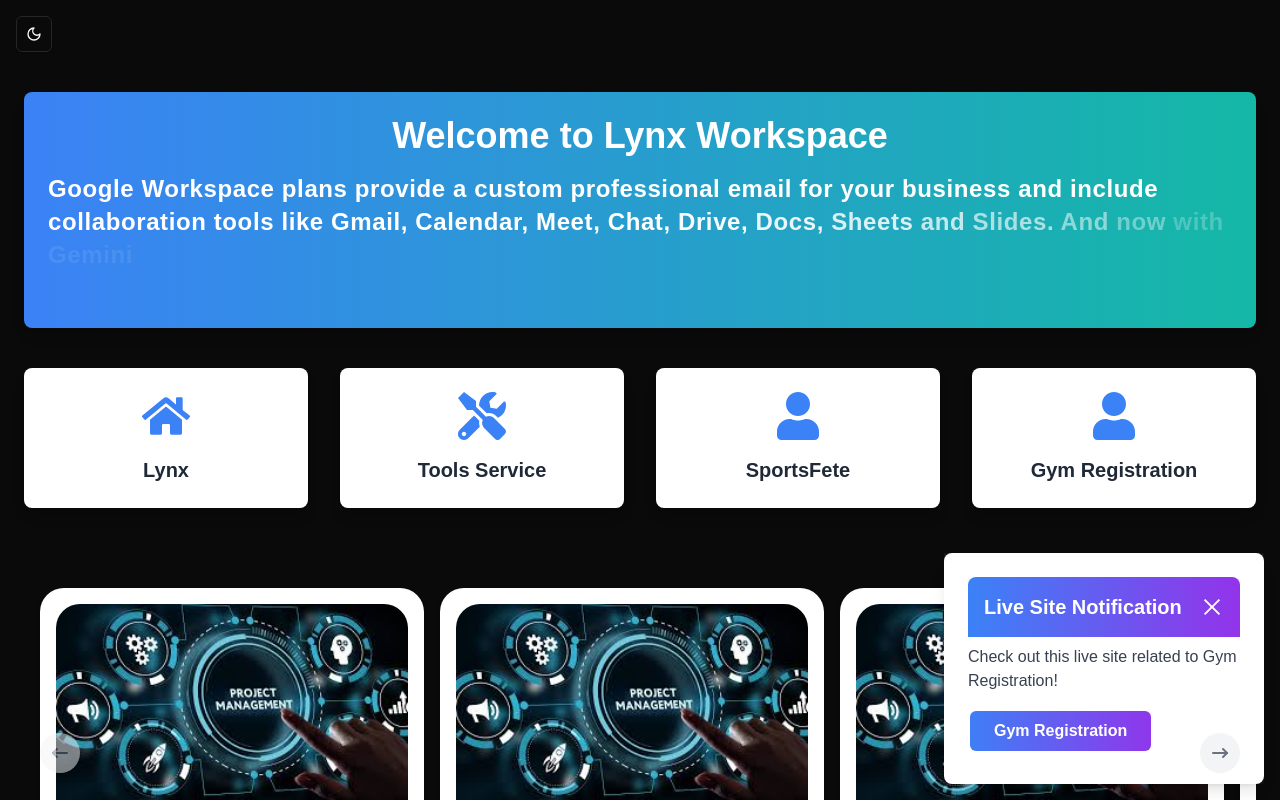
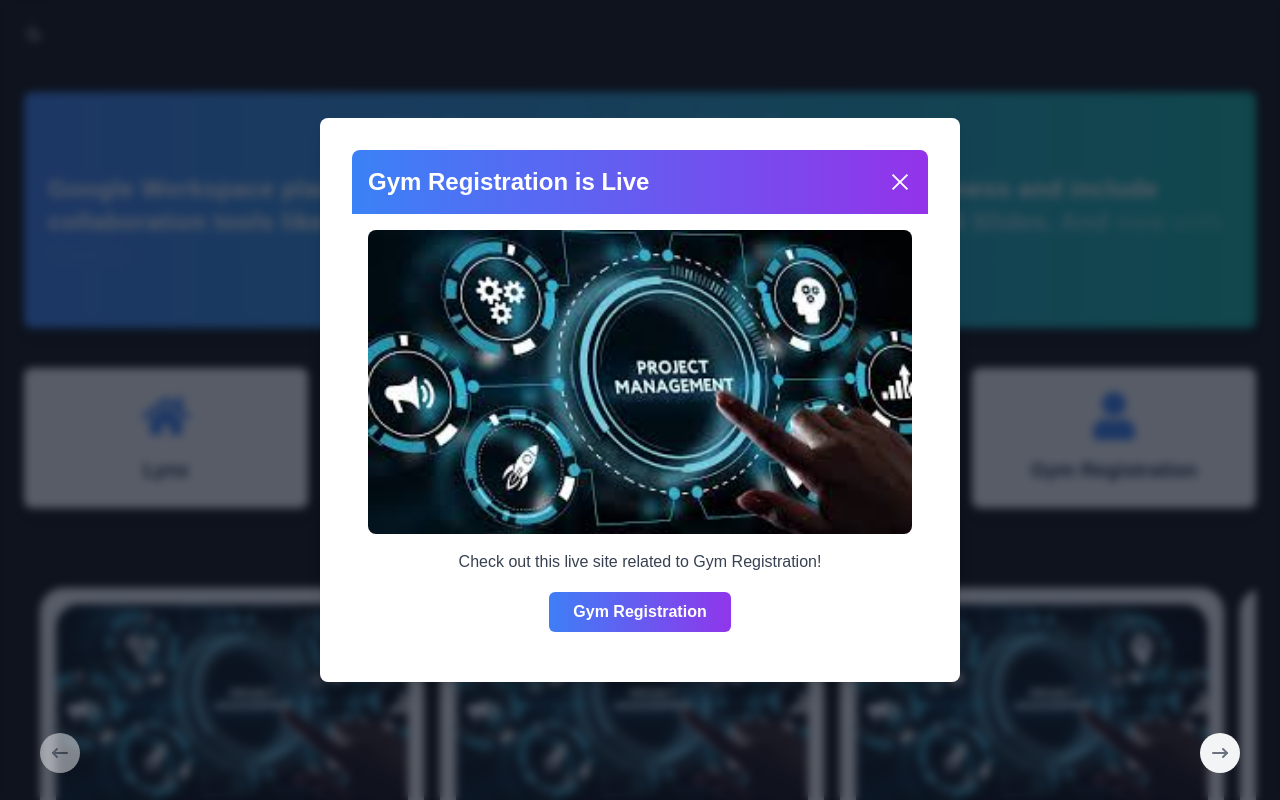
Before and after one commit to AritraDey-Dev/Lynx-workspace, a Next.js app: page / in a window 1280 px wide. Shown: the top 800 px of the page. Built offline with nearby package versions, Linux system fonts and the light colour scheme.

Commit message:
fix:popup

```diff
--- a/src/components/Popup.tsx
+++ b/src/components/Popup.tsx
@@ -10,12 +10,12 @@
     return (
         visible && (
             <div
-                className="fixed bottom-0 right-0 mb-4 mr-4 bg-gray-900 bg-opacity-70 z-50 transition-opacity duration-300"
+                className="fixed inset-0 flex items-center justify-center bg-gray-900 bg-opacity-70 backdrop-blur-sm z-50 transition-opacity duration-300"
                 aria-live="assertive"
             >
-                <div className="bg-white p-6 rounded-lg shadow-lg w-96 md:w-80 sm:w-72 transform transition-transform duration-300 scale-100 hover:scale-105">
+                <div className="bg-white p-6 rounded-lg shadow-lg w-96 sm:w-80 md:w-[36rem] md:p-8 lg:w-[40rem] transform transition-transform duration-300 scale-100 hover:scale-105">
                     <div className="bg-gradient-to-r from-blue-500 to-purple-600 text-white p-4 rounded-t-lg flex justify-between items-center">
-                        <h3 className="text-xl font-bold">Live Site Notification</h3>
+                        <h3 className="text-xl md:text-2xl font-bold">Gym Registration is Live</h3>
                         <button
                             onClick={closePopup}
                             className="text-white hover:text-gray-200"
@@ -24,16 +24,23 @@
                             <AiOutlineClose className="h-6 w-6" />
                         </button>
                     </div>
-                    <p className="mt-2 text-gray-700">
+                    <div className="m-4 flex flex-col items-center">
+                        <img
+                            src="/images/Untitled.jpeg"
+                            alt="Popup Image"
+                            className="w-full rounded-lg"
+                        />
+                        <p className="mt-4 text-gray-700 text-center text-sm md:text-base">
                             Check out this live site related to Gym Registration!
                         </p>
                         <a
                             href="https://gymregistration.com"
                             className="relative inline-block px-6 py-2 mt-4 text-white font-semibold text-center transition-all duration-300 ease-in-out border-2 border-transparent rounded-lg overflow-hidden group"
                         >
-                        <span className='absolute inset-0 w-full h-full transition-transform duration-500 bg-gradient-to-r from-blue-500 to-purple-600 transform scale-x-110 group-hover:scale-x-100'></span>
+                            <span className="absolute inset-0 w-full h-full transition-transform duration-500 bg-gradient-to-r from-blue-500 to-purple-600 transform scale-x-110 group-hover:scale-x-100"></span>
                             <span className="relative z-10">Gym Registration</span>
                         </a>
+                    </div>
                 </div>
             </div>
         )
--- a/src/components/ServiceIcons.tsx
+++ b/src/components/ServiceIcons.tsx
@@ -7,7 +7,7 @@
 
             {servicesData.map((service) => (
                 <a
-                    key={service.title} // Use service title as the key, assuming it's unique
+                    key={service.title}
                     href={service.url}
                     target="_blank"
                     rel="noopener noreferrer"
```
Lines whose indentation alone changed are shown as unchanged.
